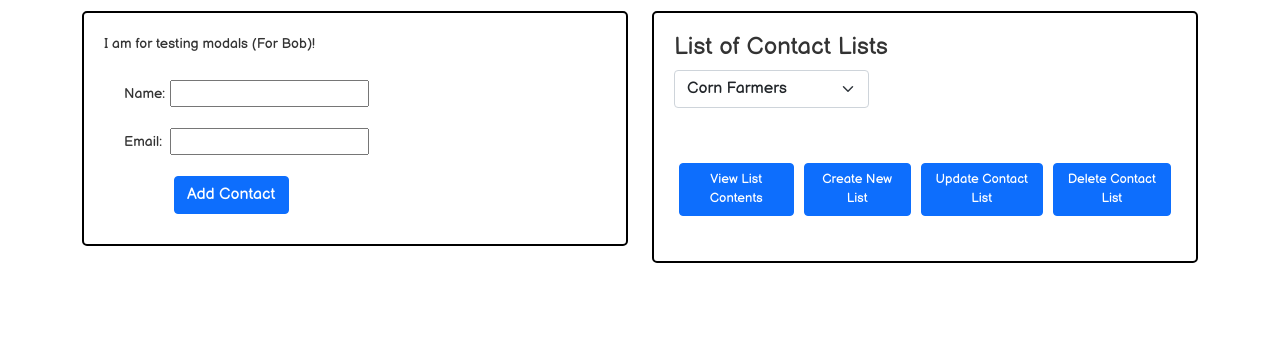
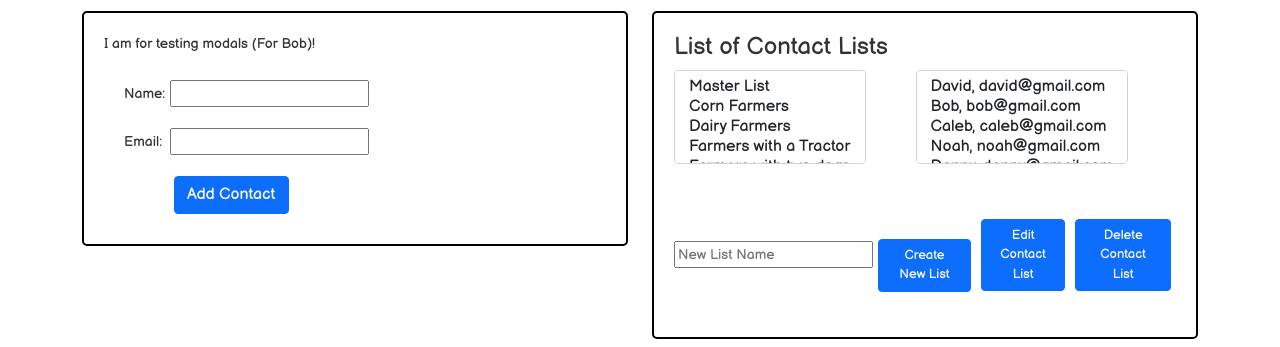
Before and after one commit to MrRitzer/NAU-Capstone-Project, an Angular app in the folder Nau-Country/: page / in a window 1280 px wide. Shown: the part 131-478 px from the top of the page. Built offline with nearby package versions, Linux system fonts and the light colour scheme.

Commit message:
Updated UI to match WF2
Signed-off-by: Noah <nmritter02@gmail.com>

```diff
--- a/Nau-Country/src/app/input-form-list/input-form-list.component.css
+++ b/Nau-Country/src/app/input-form-list/input-form-list.component.css
@@ -12,6 +12,11 @@
 
 #lower-content {
     display: flex;
+    align-items: baseline;
+}
+
+#results-list {
+    margin-left: 50px;
 }
 
 #list-buttons-box {
@@ -30,5 +35,5 @@
 }
 
 #contact-lists {
-    width: 400px;
+    width: auto;
 }
--- a/Nau-Country/src/app/input-form-list/input-form-list.component.html
+++ b/Nau-Country/src/app/input-form-list/input-form-list.component.html
@@ -1,30 +1,42 @@
 <div id="main-box">
     <h4>List of Contact Lists</h4>
     <div id="main-content">
-        <div id="lists">
-            <select class="form-select" name="contacts" id="contacts">
-                <option value="corn-farmers">Corn Farmers</option>
-                <option value="dairy-farmers">Dairy Farmers</option>
-                <option value="dog-farmers">Farmers With A Dog</option>
-              </select>
+        <div id="contact-lists">
+            <select class="form-select" name="contact-lists" id="contact-lists" multiple size="4">
+            <option value="master_list">Master List</option>
+            <option value="corn_farmers">Corn Farmers</option>
+            <option value="dairy_farmers">Dairy Farmers</option>
+            <option value="tractor_farmers">Farmers with a Tractor</option>
+            <option value="dog_farmers">Farmers with two dogs</option>
+          </select>
         </div>
-        <div id="list-buttons-box">
-
+        <div id="results-list">
+            <select class="form-select" name="contacts-from-list" id="results-lists" multiple size="4">
+              <option value="david@gmail.com">David, david@gmail.com</option>
+              <option value="bob@gmail.com">Bob, bob@gmail.com</option>
+              <option value="caleb@gmail.com">Caleb, caleb@gmail.com</option>
+              <option value="noah@gmail.com">Noah, noah@gmail.com</option>
+              <option value="danny@gmail.com">Danny, danny@gmail.com</option>
+          </select>
         </div>
     </div>
     <div style="margin-bottom:50px"></div>
     <div id="lower-content">
         <span>
-        <button id="list-button" type="button" class="btn btn-primary" name="create-new-list">
-        View List Contents
-        </button>
+        <div id="new-list-box">
+          <form style="display:table">
+              <p style="display:table-row">
+                  <input type="text" name="new_list_name" placeholder="New List Name">
+              </p>
+          </form>
+      </div>
       </span>
         <button id="list-button" type="button" class="btn btn-primary" name="create-new-list">
         Create New List
       </button>
         <span>
-        <button id="list-button" type="button" class="btn btn-primary" name="update-list">
-            Update Contact List
+        <button id="list-button" type="button" class="btn btn-primary" name="edit-list">
+            Edit Contact List
         </button>
       </span>
         <span>
```
